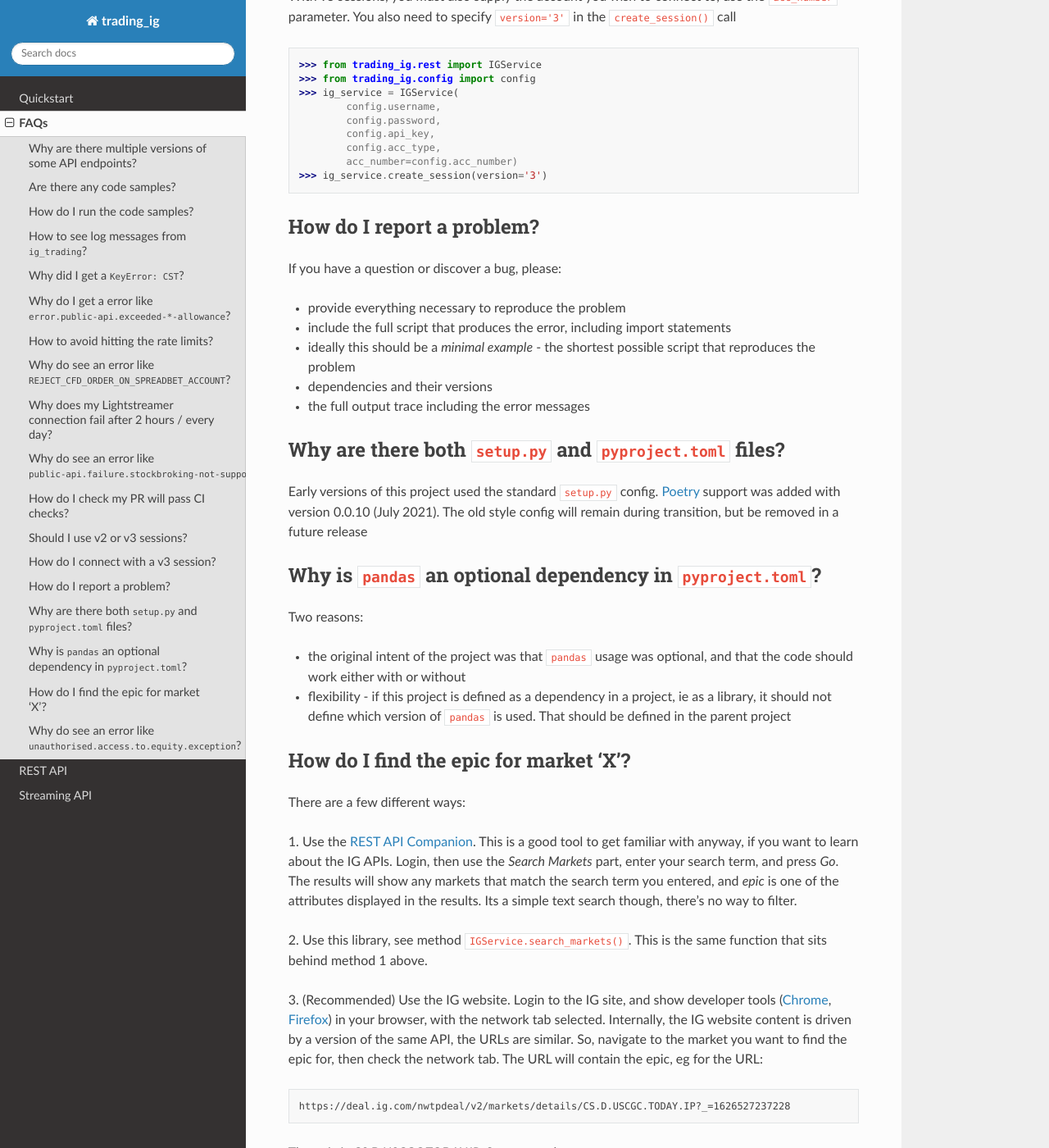
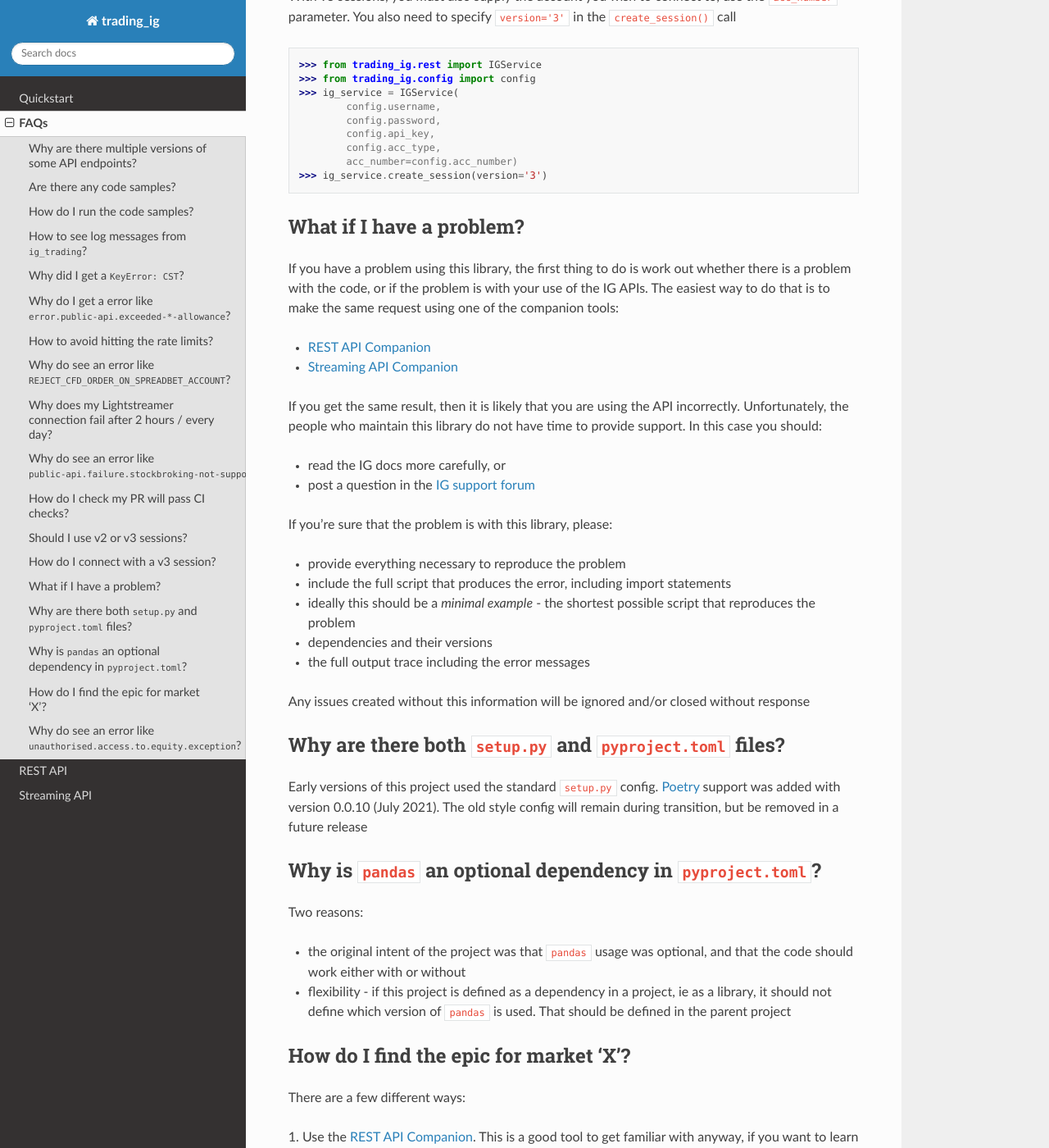
Before and after one commit to ig-python/trading-ig, a Sphinx documentation site: the page built from docs/source/faq.rst, in a window 1280 px wide and 1400 px high, scrolled down 4943 px. Shown: the whole window at 82% size. Built offline with Sphinx 7.4.7 and the Read the Docs theme 2.0.0, drawn with Linux system fonts in a browser that asks for light colours.

Commit message:
Updated problem question

```diff
--- a/docs/source/faq.rst
+++ b/docs/source/faq.rst
@@ -224,16 +224,31 @@ parameter. You also need to specify ``version='3'`` in the ``create_session()``
 
 .. _report_problem:
 
-How do I report a problem?
+What if I have a problem?
 --------------------------
 
-If you have a question or discover a bug, please:
+If you have a problem using this library, the first thing to do is work out whether there is a problem with the code,
+or if the problem is with your use of the IG APIs. The easiest way to do that is to make the same request using one
+of the companion tools:
+
+* `REST API Companion <https://labs.ig.com/sample-apps/api-companion/index.html>`_
+* `Streaming API Companion <https://labs.ig.com/sample-apps/streaming-companion/index.html>`_
+
+If you get the same result, then it is likely that you are using the API incorrectly. Unfortunately, the people who
+maintain this library do not have time to provide support. In this case you should:
+
+* read the IG docs more carefully, or
+* post a question in the `IG support forum <https://community.ig.com/>`_
+
+If you're sure that the problem is with this library, please:
 
 * provide everything necessary to reproduce the problem
 * include the full script that produces the error, including import statements
 * ideally this should be a *minimal example* - the shortest possible script that reproduces the problem
 * dependencies and their versions
 * the full output trace including the error messages
+
+Any issues created without this information will be ignored and/or closed without response
 
 
 Why are there both ``setup.py`` and ``pyproject.toml`` files?
```
